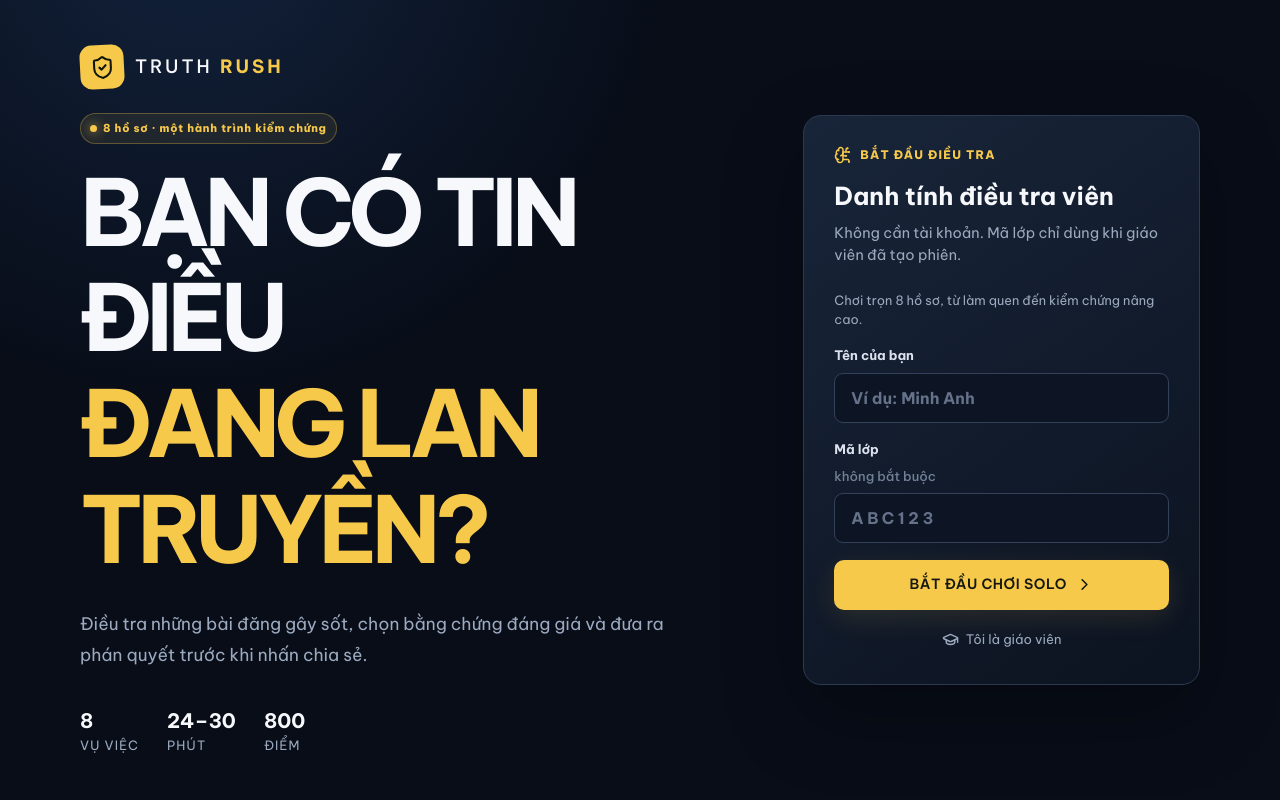
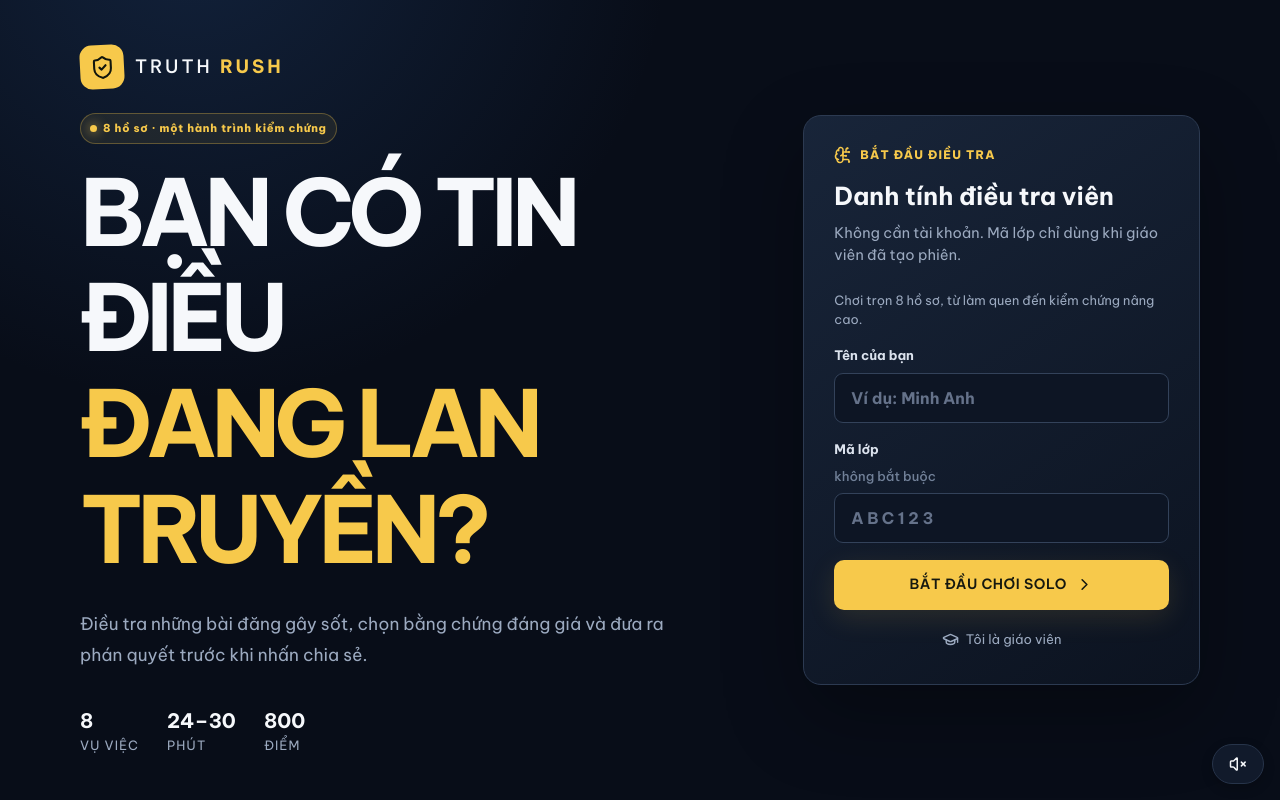
Before and after one commit to minhquansicula/MLN111, a React (Vite) app in the folder viral-game-client/: page / in a window 1280 px wide. Built offline with nearby package versions, Linux system fonts and the light colour scheme.

Commit message:
Updating src code

```diff
--- a/viral-game-client/src/main.jsx
+++ b/viral-game-client/src/main.jsx
@@ -4,13 +4,61 @@ import "@fontsource/be-vietnam-pro/600.css";
 import "@fontsource/be-vietnam-pro/700.css";
 import "@fontsource/be-vietnam-pro/800.css";
 import "@fontsource/be-vietnam-pro/900.css";
-import React from "react";
+import React, { useState, useRef, useEffect } from "react";
 import { createRoot } from "react-dom/client";
 import { BrowserRouter } from "react-router-dom";
 import { TruthRushApp } from "./truth-rush/TruthRushApp";
+import { Volume2, VolumeX } from "lucide-react";
+
+function BackgroundMusic() {
+  const [playing, setPlaying] = useState(false);
+  const [volume, setVolume] = useState(0.5);
+  const audioRef = useRef(null);
+
+  useEffect(() => {
+    if (audioRef.current) {
+      audioRef.current.volume = volume;
+    }
+  }, [volume]);
+
+  useEffect(() => {
+    if (audioRef.current) {
+      if (playing) {
+        audioRef.current.play().catch(() => setPlaying(false));
+      } else {
+        audioRef.current.pause();
+      }
+    }
+  }, [playing]);
+
+  return (
+    <div className="tr-music-player">
+      <audio ref={audioRef} src="/sound/bgm.mp3" loop />
+      <button
+        className="tr-music-toggle"
+        onClick={() => setPlaying(!playing)}
+        title={playing ? "Tắt nhạc" : "Bật nhạc"}
+      >
+        {playing ? <Volume2 size={18} /> : <VolumeX size={18} />}
+      </button>
+      {playing && (
+        <input
+          type="range"
+          min="0"
+          max="1"
+          step="0.01"
+          value={volume}
+          onChange={(e) => setVolume(parseFloat(e.target.value))}
+          className="tr-volume-slider"
+        />
+      )}
+    </div>
+  );
+}
 
 createRoot(document.getElementById("root")).render(
   <BrowserRouter>
+    <BackgroundMusic />
     <TruthRushApp />
   </BrowserRouter>,
 );
--- a/viral-game-client/src/truth-rush/PostMedia.jsx
+++ b/viral-game-client/src/truth-rush/PostMedia.jsx
@@ -51,8 +51,8 @@ export function PostMedia({ data }) {
         <text x="48" y="62" fill="#c6d6eb" fontSize="21">SỐ CA TRƯỢT MÔN</text>
         <path d="M78 315H632" stroke="#8299b7" strokeWidth="2" />
         <rect x="144" y="253" width="136" height="60" rx="6" fill="#608dca" />
-        <rect x="416" y="73" width="136" height="240" rx="6" fill="#ff8298" />
-        <text x="660" y="89" textAnchor="end" fill="#ff8298" fontSize="50" fontWeight="800">+300%</text>
+        <rect x="416" y="153" width="136" height="160" rx="6" fill="#ff8298" />
+        <text x="690" y="80" textAnchor="end" fill="#ff8298" fontSize="50" fontWeight="800">+300%</text>
         <text x="212" y="342" textAnchor="middle" fill="#bbcbe0" fontSize="19">Kỳ trước</text>
         <text x="484" y="342" textAnchor="middle" fill="#bbcbe0" fontSize="19">Kỳ này</text>
         <text x="48" y="91" fill="#8196b4" fontSize="16">Biểu đồ trong bài đăng</text>
--- a/viral-game-client/src/truth-rush/theme.css
+++ b/viral-game-client/src/truth-rush/theme.css
@@ -596,3 +596,42 @@ button:focus-visible, summary:focus-visible, input:focus-visible { outline: 2px
   0% { transform: translate(-50%, -50%) scale(0.2); opacity: 0.8; border-width: 3px; }
   100% { transform: translate(-50%, -50%) scale(2.5); opacity: 0; border-width: 1px; }
 }
+
+/* Background Music Player */
+.tr-music-player {
+  position: fixed;
+  bottom: var(--tr-space-md);
+  right: var(--tr-space-md);
+  z-index: 50;
+  display: flex;
+  align-items: center;
+  gap: var(--tr-space-sm);
+  background-color: var(--tr-bg-surface);
+  border: 1px solid var(--tr-border);
+  padding: 6px 12px;
+  border-radius: var(--tr-radius-full);
+  box-shadow: 0 4px 12px rgba(0,0,0,0.2);
+}
+
+.tr-music-toggle {
+  background: none;
+  border: none;
+  color: var(--tr-text-primary);
+  display: flex;
+  align-items: center;
+  justify-content: center;
+  cursor: pointer;
+  padding: 4px;
+  border-radius: 50%;
+  transition: color var(--tr-transition);
+}
+
+.tr-music-toggle:hover {
+  color: var(--tr-accent);
+}
+
+.tr-volume-slider {
+  width: 80px;
+  accent-color: var(--tr-accent);
+  cursor: pointer;
+}
```
Also changed, not shown: 2 other files (tests, documents, lock files or other folders).
